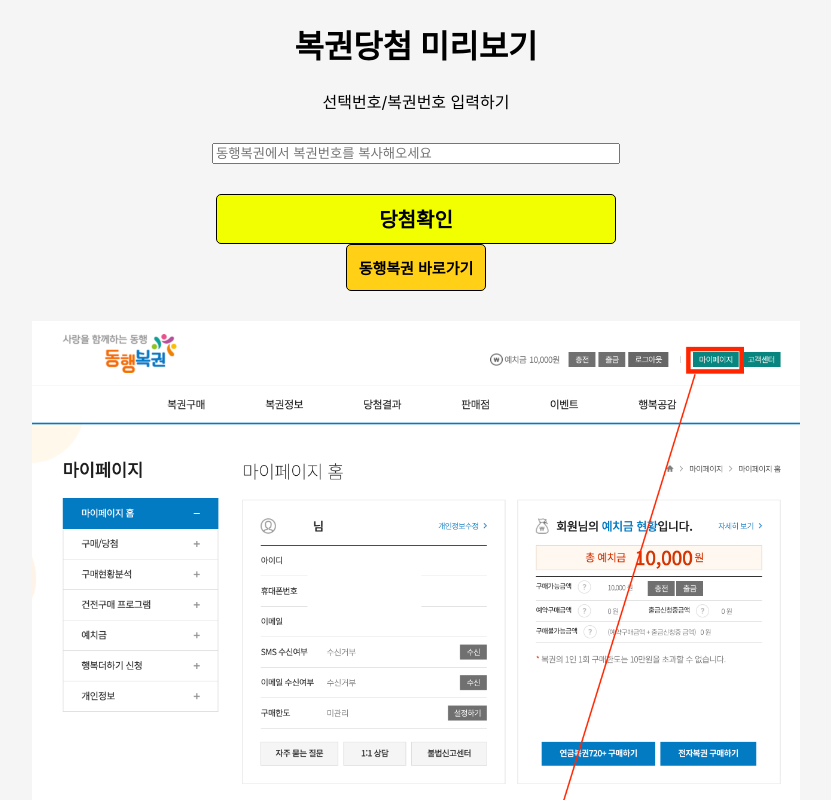
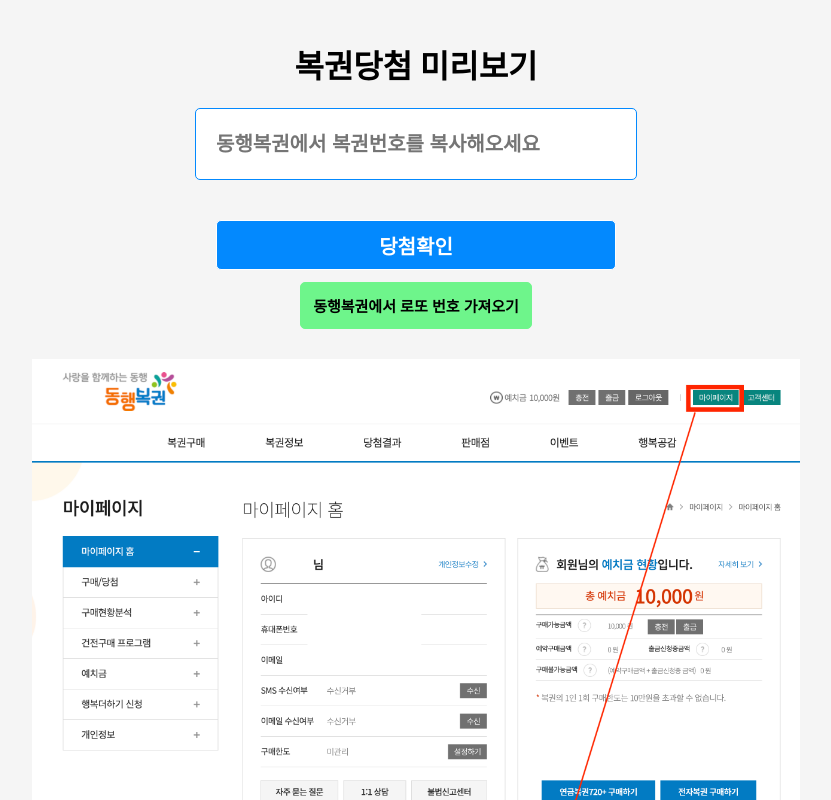
Before and after one commit to zereight/lotto-preview, a React (Create React App) app: page / in a window 1280 px wide. Shown: the top 800 px of the page, without its empty margins (224-1055 px from the left). Built offline with nearby package versions, Linux system fonts and the light colour scheme; no server answers.

Commit message:
디자인변경

```diff
--- a/public/index.html
+++ b/public/index.html
@@ -30,7 +30,7 @@
     <meta name="theme-color" content="#000000" />
     <meta
       name="description"
-      content="동행복권의 복권당첨 결과를 미리 확인하세요!"
+      content="동행복권의 복권당첨 결과를 미리 확인하세요. 인터넷 로또 당첨결과 반영중 바로 확인방법을 제공합니다."
     />
     <!-- <link rel="apple-touch-icon" href="%PUBLIC_URL%/logo192.png" /> -->
     <!--
--- a/src/App.css
+++ b/src/App.css
@@ -2,7 +2,7 @@
   display: flex;
   flex-direction: column;
   align-items: center;
-  height: 100vh;
+  height: 120vh;
   width: 100vw;
   background-color: #f5f5f5;
 }
@@ -26,6 +26,13 @@
 
 .input {
   width: 400px;
+  height: 50px;
+  border: 1px solid #0389fe;
+  border-radius: 5px;
+  font-size: 20px;
+  font-weight: bold;
+  padding: 10px 20px;
+  margin-bottom: 10px;
 }
 
 .input[type="number"]::-webkit-outer-spin-button,
@@ -37,12 +44,13 @@
 .button {
   width: 400px;
   height: 50px;
-  background-color: #f2ff00;
-  border: 1px solid #000;
+  background-color: #0389fe;
+  border: 1px solid #fff;
   border-radius: 5px;
   font-size: 20px;
   font-weight: bold;
   cursor: pointer;
+  color: #fff;
 }
 
 .guide_container {
@@ -55,8 +63,8 @@
 }
 
 .go_dhlottery {
-  background-color: #ffd015;
-  border: 1px solid #000;
+  background-color: #6ef58b;
+  border: 1px solid #6ef58b;
   border-radius: 5px;
   font-size: 15px;
   font-weight: bold;
--- a/src/App.tsx
+++ b/src/App.tsx
@@ -34,10 +34,6 @@
 
       <div className="body">
         <label className="label">
-          {"선택번호/복권번호 입력하기"}
-
-          <div style={{ height: 30 }} />
-
           <input
             type="number"
             className="input"
@@ -54,7 +50,7 @@
         </button>
       </div>
 
-      <div style={{ height: 100 }} />
+      <div style={{ height: 50 }} />
 
       <div className="guide_container">
         <button
@@ -62,7 +58,7 @@
           type="button"
           onClick={handleClickNavigate동행복권}
         >
-          {"동행복권 바로가기"}
+          {"동행복권에서 로또 번호 가져오기"}
         </button>
 
         <div style={{ height: 30 }} />
```
